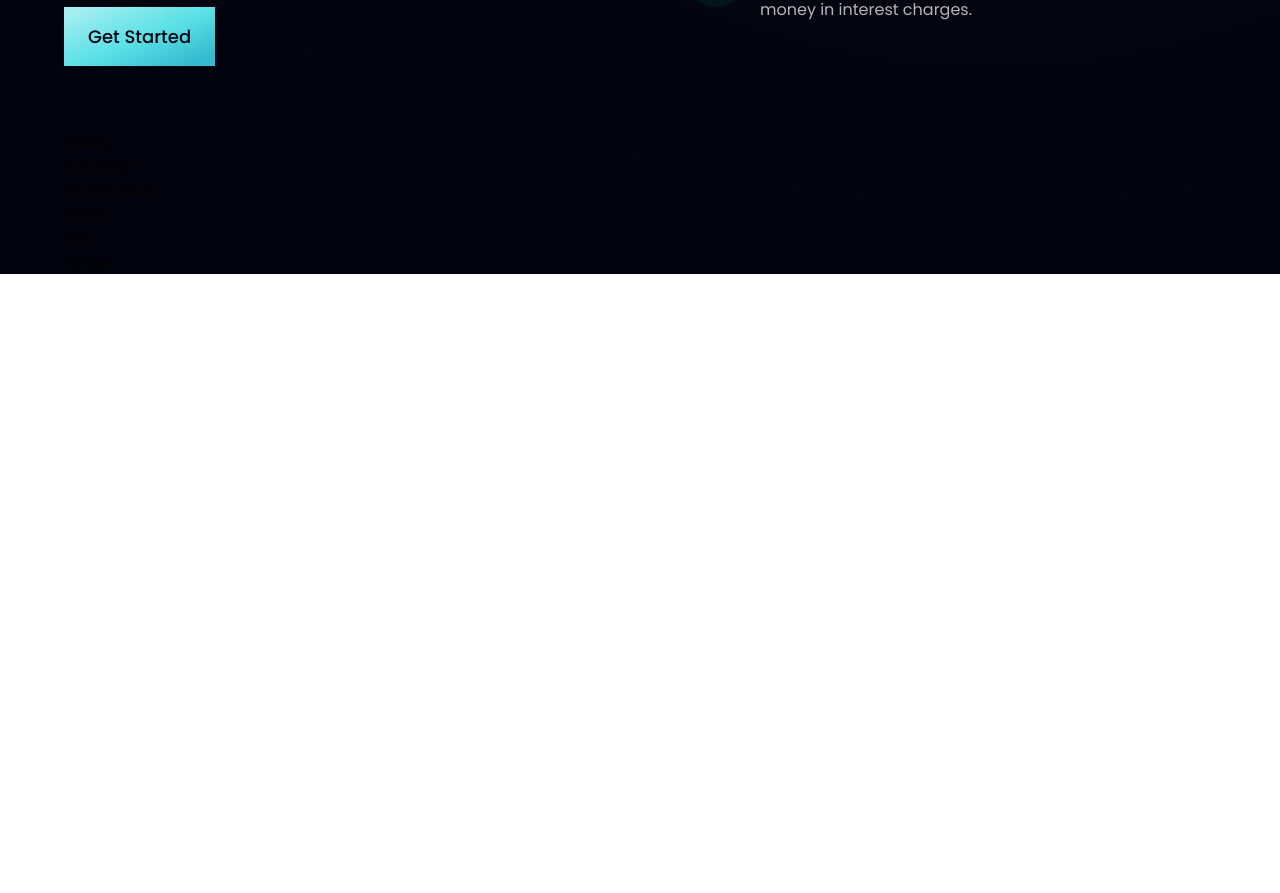
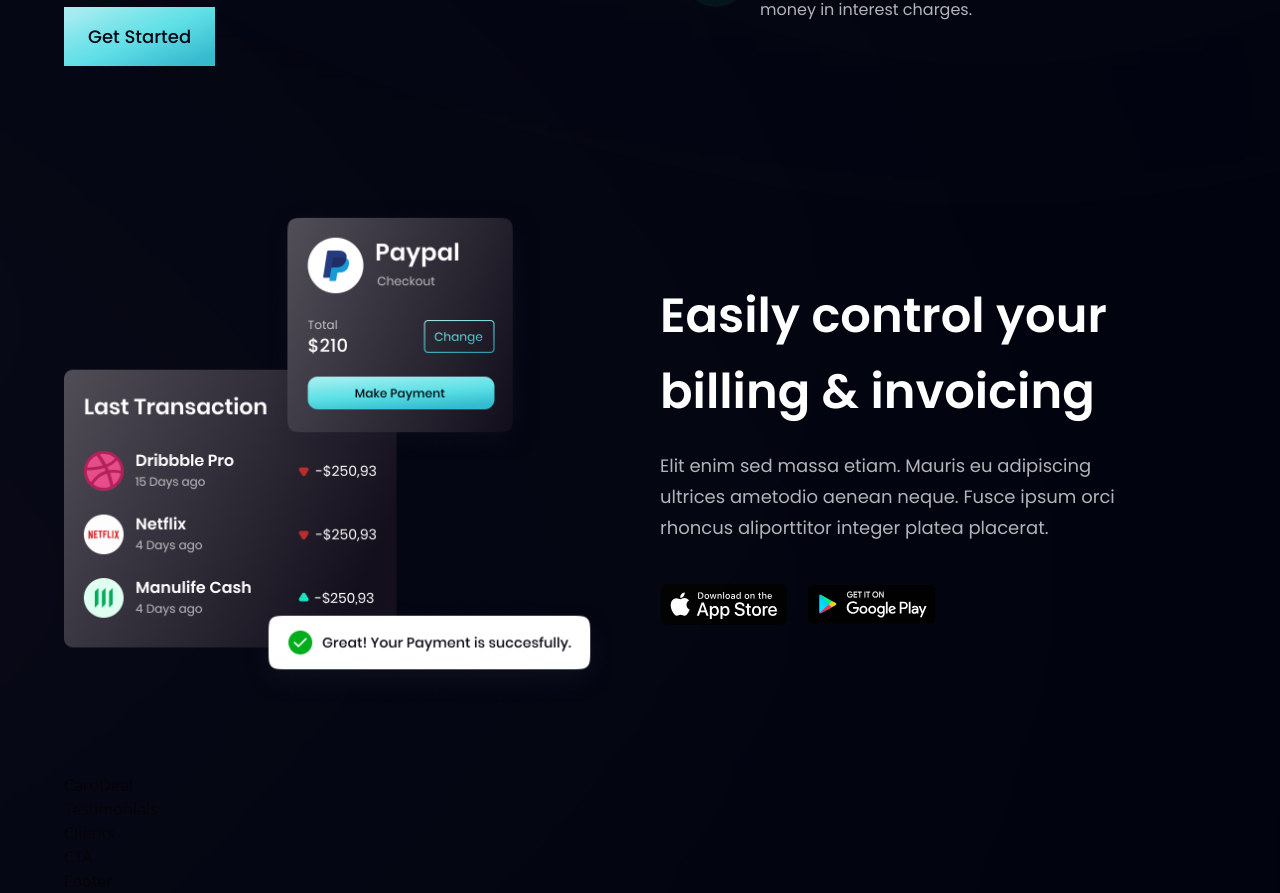
Before and after one commit to shakiroye/bank-modern-app, a React (Vite) app: page / in a window 1280 px wide. Shown: the part 1416-2309 px from the top of the page. Before the commit the page ends 1690 px from the top, so only its background shows below. Built offline with nearby package versions, Linux system fonts and the light colour scheme.

Commit message:
Billing Section

```diff
--- a/src/components/Billing.jsx
+++ b/src/components/Billing.jsx
@@ -1,9 +1,42 @@
-import React from 'react'
+import styles, { layout } from "../style";
+import { apple, bill, google } from "../assets";
 
-const Billing = () => {
-  return (
-    <div>Billing</div>
-  )
-}
+const Billing = () => (
+  <section id="product" className={`${layout.sectionReverse}`}>
+    <div className={`${layout.sectionImgReverse}`}>
+      <img
+        src={bill}
+        alt="billing"
+        className="w-[100%] h-[100%] relative z-[5]"
+      />
+      <div className="absolute z-[3] -left-1/2 top-0 w-[50%] h-[50%] rounded-full white__gradient" />
+      <div className="absolute z-[0] -left-1/2 bottom-0 w-[50%] h-[50%] rounded-full pink__gradient" />
+    </div>
 
-export default Billing
+    <div className={layout.sectionInfo}>
+      <h2 className={styles.heading2}>
+        Easily control your <br className="sm:block hidden" /> billing &
+        invoicing
+      </h2>
+      <p className={`${styles.paragraph} max-w-[470px] mt-5`}>
+        Elit enim sed massa etiam. Mauris eu adipiscing ultrices ametodio aenean
+        neque. Fusce ipsum orci rhoncus aliporttitor integer platea placerat.
+      </p>
+
+      <div className="flex flex-row flex-wrap sm:mt-10 mt-6">
+        <img
+          src={apple}
+          alt="app_store"
+          className="w-[128px] h-[42px] object-contain mr-5 cursor-pointer"
+        />
+        <img
+          src={google}
+          alt="google_store"
+          className="w-[128px] h-[42px] object-contain cursor-pointer"
+        />
+      </div>
+    </div>
+  </section>
+);
+
+export default Billing;
```
